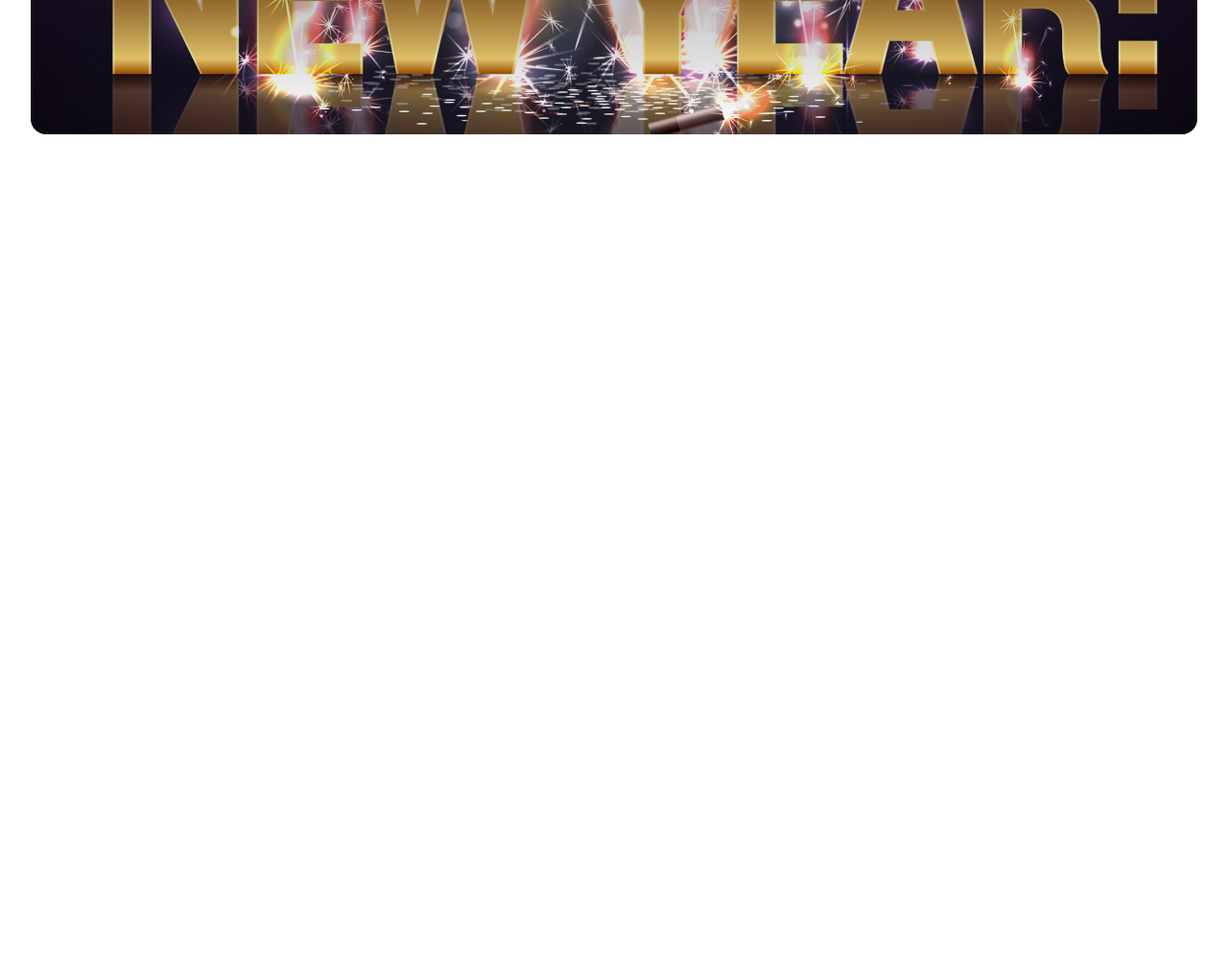
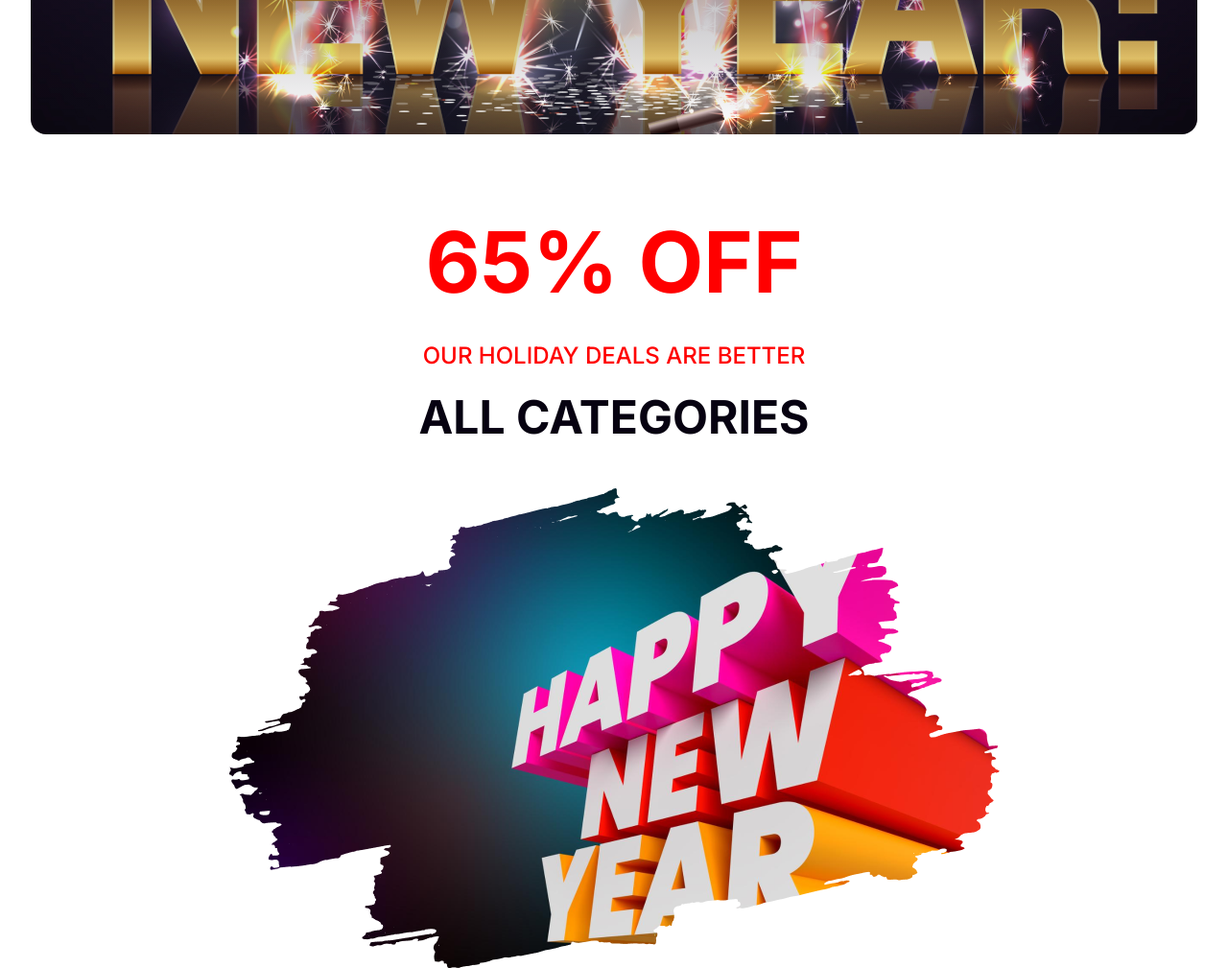
Before and after one commit to ProgSomel/New-Year-New-Mission, a plain HTML site: page index.html in a window 1280 px wide. Shown: the part 500-1509 px from the top of the page at 96% size. Before the commit the page ends 800 px from the top, so only its background shows below. Drawn offline with Linux system fonts and the light colour scheme.

Commit message:
65% OFF Section Added

```diff
--- a/index.html
+++ b/index.html
@@ -17,7 +17,21 @@
         </div>
       </div>
     </header>
-    <main></main>
+    <main>
+        <!--! 65% Off Section  -->
+        <section>
+            <div class="sixty-five">
+                <h1 class="sixty-five-title">65% OFF</h1>
+                <h4 class="sixty-five-title-second">OUR HOLIDAY DEALS ARE BETTER</h4>
+                <h1 class="sixty-five-des">ALL CATEGORIES</h1>
+                <div class="discount-img">
+                    <img  src="images/New Year Photo.png" alt="">
+                </div>
+
+            </div>
+        </section>
+
+    </main>
     <footer></footer>
   </body>
 </html>
--- a/styles/style.css
+++ b/styles/style.css
@@ -6,6 +6,10 @@
   font-family: "Inter", sans-serif;
   margin: 0;
   padding: 0;
+}
+
+body {
+    background: #FFF;
 }
 
 /*! Banner Section Styles  */
@@ -28,7 +32,7 @@
 }
 
 .banner-title {
-    color: #FFF;
+  color: #fff;
   font-family: Merriweather;
   font-size: 1rem;
   font-weight: 400;
@@ -37,8 +41,45 @@
 }
 
 .border-des {
-    color: #FFF;
+  color: #fff;
   font-family: Merriweather;
   font-size: 2rem;
   font-weight: 900;
 }
+
+/*! 65% OFF Styles  */
+
+.sixty-five-title {
+  color: #f00;
+  text-align: center;
+  font-family: Inter;
+  font-size: 88px;
+  font-weight: 700;
+  margin-top: 80px;
+}
+
+.sixty-five-title-second {
+  color: #f00;
+  text-align: center;
+  font-family: Inter;
+  font-size: 24px;
+  font-weight: 500;
+  margin-top: 30px;
+
+}
+
+.sixty-five-des {
+  color: #070211;
+  text-align: center;
+  font-family: Inter;
+  font-size: 48px;
+  font-weight: 700;
+  margin-top: 20px;
+
+}
+
+.discount-img {
+    display: flex;
+    justify-content: center;
+    margin-top: 45px;
+}
```
Lines whose indentation alone changed are shown as unchanged.
